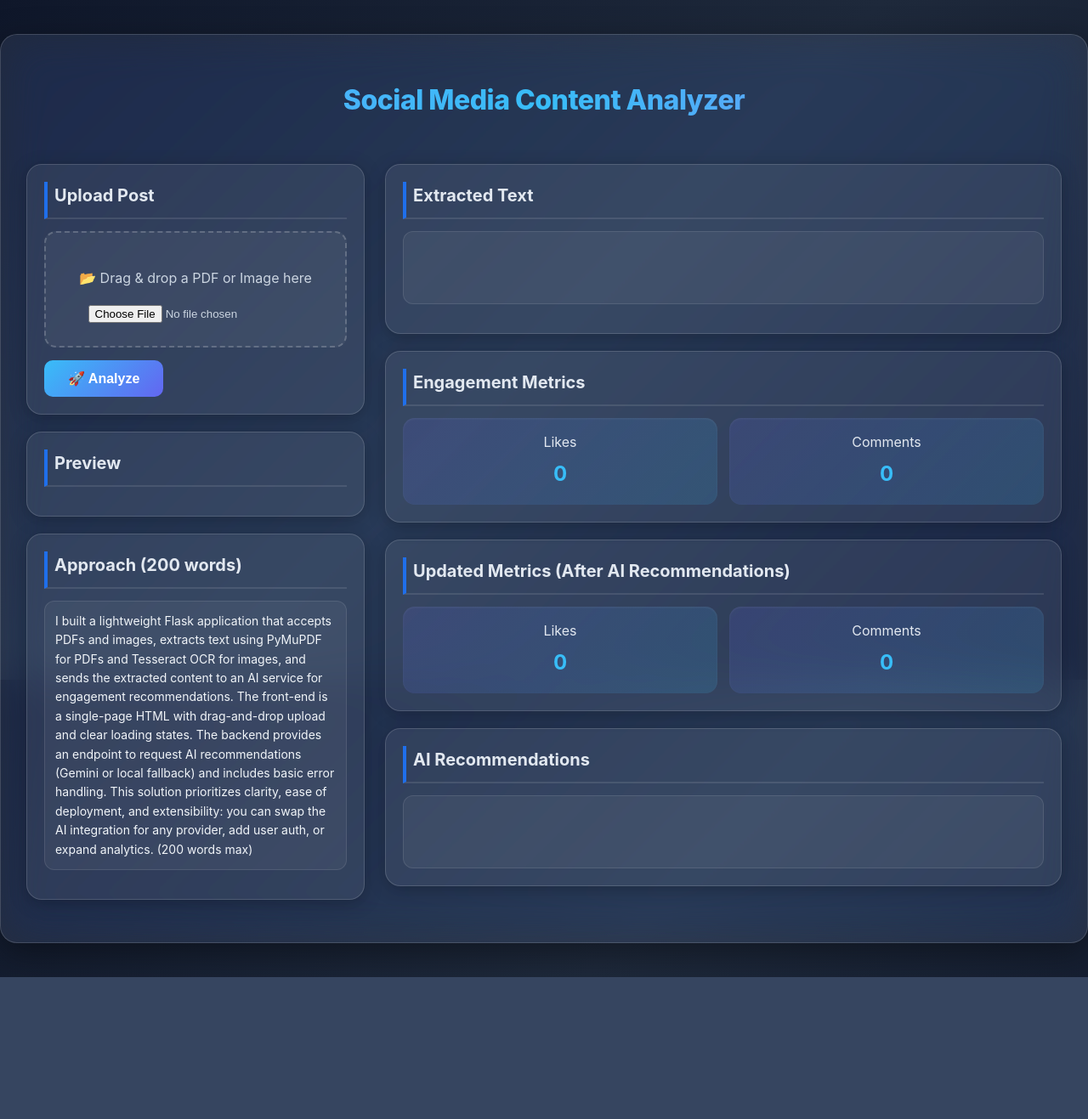
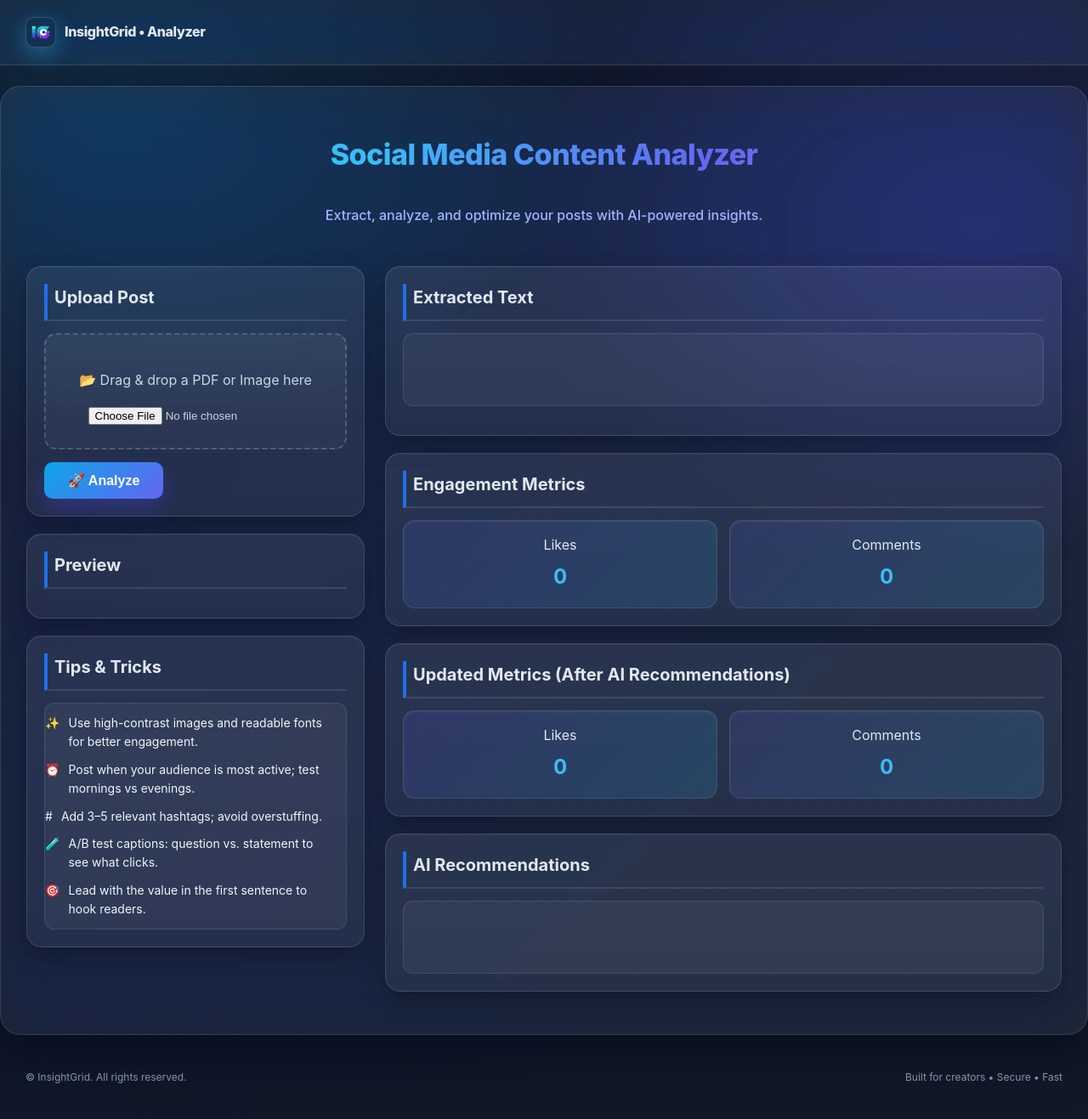
Before and after one commit to TANISHQ-SHUKLA-77/InsightGrid-Social-Content-Analytics, a Flask app: page / in a window 1280 px wide. Shown: the whole page at 85% size. Before the commit the page ends 1150 px from the top, so only its background shows below. Run offline with Flask 2, Linux system fonts and the light colour scheme.

Commit message:
Initial commit: InsightGrid project

```diff
--- a/app.py
+++ b/app.py
@@ -8,9 +8,14 @@
 import re
 from dotenv import load_dotenv
 import pytesseract
+import platform
 
-# Linux path after installation
-pytesseract.pytesseract.tesseract_cmd = r"C:\Program Files\Tesseract-OCR\tesseract.exe"
+# Configure Tesseract path from env or OS defaults
+TESSERACT_CMD_ENV = os.environ.get("TESSERACT_CMD")
+if TESSERACT_CMD_ENV:
+    pytesseract.pytesseract.tesseract_cmd = TESSERACT_CMD_ENV
+elif platform.system() == "Windows":
+    pytesseract.pytesseract.tesseract_cmd = r"C:\\Program Files\\Tesseract-OCR\\tesseract.exe"
 
 
 # Load environment variables from .env
--- /dev/null
+++ b/apt.txt
@@ -0,0 +1 @@
+tesseract-ocr
--- a/templates/index.html
+++ b/templates/index.html
@@ -10,9 +10,56 @@
       margin: 0;
       padding: 0;
       font-family: "Inter", "Segoe UI", Arial, sans-serif;
-      background: linear-gradient(135deg, #0f172a, #1e293b, #0f172a) no-repeat center center fixed;
+      background: radial-gradient(1200px 800px at 10% 10%, rgba(56,189,248,0.15), transparent 50%),
+                  radial-gradient(1000px 700px at 90% 20%, rgba(99,102,241,0.18), transparent 55%),
+                  linear-gradient(135deg, #0b1020, #0f172a 35%, #111827 75%);
       background-size: cover;
       color: #e2e8f0;
+    }
+
+    .nav {
+      position: sticky;
+      top: 0;
+      z-index: 10;
+      display: flex;
+      align-items: center;
+      justify-content: space-between;
+      max-width: 1300px;
+      margin: 0 auto;
+      padding: 20px 30px;
+      backdrop-filter: blur(20px) saturate(180%);
+      -webkit-backdrop-filter: blur(20px) saturate(180%);
+      background: rgba(255,255,255,0.06);
+      border-bottom: 1px solid rgba(255,255,255,0.12);
+    }
+
+    .brand {
+      display: flex;
+      align-items: center;
+      gap: 10px;
+      font-weight: 800;
+      letter-spacing: -0.4px;
+    }
+
+    .brand-badge {
+      width: 34px; height: 34px;
+      border-radius: 10px;
+      background: conic-gradient(from 180deg at 50% 50%, #38bdf8, #6366f1, #22d3ee, #38bdf8);
+      box-shadow: 0 8px 24px rgba(56,189,248,0.35);
+      border: 1px solid rgba(255,255,255,0.16);
+    }
+
+    .nav-cta {
+      display: inline-flex;
+      align-items: center;
+      gap: 8px;
+      padding: 10px 14px;
+      border-radius: 10px;
+      background: linear-gradient(135deg, rgba(56,189,248,0.15), rgba(99,102,241,0.15));
+      border: 1px solid rgba(255,255,255,0.12);
+      color: #e2e8f0;
+      text-decoration: none;
+      font-weight: 600;
     }
 
     .dashboard {
@@ -20,34 +67,43 @@
       grid-template-columns: 1fr 2fr;
       grid-gap: 24px;
       max-width: 1300px;
-      margin: 40px auto;
+      margin: 24px auto 40px;
       padding: 30px;
-      background: rgba(255, 255, 255, 0.08);
-      backdrop-filter: blur(25px) saturate(180%);
-      -webkit-backdrop-filter: blur(25px) saturate(180%);
-      border-radius: 20px;
-      border: 1px solid rgba(255, 255, 255, 0.15);
-      box-shadow: 0 12px 40px rgba(0,0,0,0.4);
+      background: rgba(255, 255, 255, 0.06);
+      backdrop-filter: blur(28px) saturate(180%);
+      -webkit-backdrop-filter: blur(28px) saturate(180%);
+      border-radius: 24px;
+      border: 1px solid rgba(255, 255, 255, 0.12);
+      box-shadow: 0 20px 60px rgba(2,6,23,0.55);
     }
 
     .dashboard h1 {
       grid-column: 1 / -1;
       text-align: center;
-      font-size: 32px;
+      font-size: 34px;
       font-weight: 800;
-      background: linear-gradient(90deg, #60a5fa, #38bdf8, #818cf8);
+      background: linear-gradient(90deg, #22d3ee, #38bdf8, #6366f1, #a78bfa);
       -webkit-background-clip: text;
       -webkit-text-fill-color: transparent;
-      margin-bottom: 25px;
+      margin-bottom: 8px;
       letter-spacing: -0.5px;
     }
 
+    .subtitle {
+      grid-column: 1 / -1;
+      text-align: center;
+      margin-top: 0;
+      margin-bottom: 22px;
+      color: #a5b4fc;
+      font-weight: 500;
+    }
+
     .card {
-      background: rgba(255, 255, 255, 0.07);
+      background: linear-gradient(180deg, rgba(255,255,255,0.075), rgba(255,255,255,0.05));
       border-radius: 18px;
       padding: 20px;
-      border: 1px solid rgba(255, 255, 255, 0.15);
-      box-shadow: 0 4px 20px rgba(0, 0, 0, 0.25);
+      border: 1px solid rgba(255, 255, 255, 0.12);
+      box-shadow: 0 10px 28px rgba(0, 0, 0, 0.28), inset 0 1px 0 rgba(255,255,255,0.05);
       margin-bottom: 20px;
       transition: transform 0.2s ease, box-shadow 0.2s ease;
     }
@@ -70,10 +126,10 @@
     #uploader {
       text-align: center;
       padding: 25px;
-      border: 2px dashed rgba(255, 255, 255, 0.2);
+      border: 2px dashed rgba(255, 255, 255, 0.18);
       border-radius: 14px;
       cursor: pointer;
-      background: rgba(255, 255, 255, 0.05);
+      background: linear-gradient(180deg, rgba(255,255,255,0.06), rgba(255,255,255,0.03));
       transition: border-color 0.3s, background 0.3s;
       color: #cbd5e1;
     }
@@ -88,16 +144,17 @@
       padding: 12px 28px;
       border: none;
       border-radius: 10px;
-      background: linear-gradient(135deg, #38bdf8, #6366f1);
+      background: linear-gradient(135deg, #0ea5e9, #6366f1);
       color: #fff;
       font-weight: 600;
       cursor: pointer;
       font-size: 16px;
       transition: background 0.3s, transform 0.2s;
+      box-shadow: 0 10px 24px rgba(79,70,229,0.35);
     }
 
     #uploadBtn:hover {
-      background: linear-gradient(135deg, #2563eb, #4f46e5);
+      background: linear-gradient(135deg, #0284c7, #4f46e5);
       transform: scale(1.04);
     }
 
@@ -128,11 +185,12 @@
     .metric-box {
       flex: 1;
       text-align: center;
-      background: linear-gradient(135deg, rgba(99,102,241,0.15), rgba(56,189,248,0.15));
+      background: linear-gradient(135deg, rgba(99,102,241,0.14), rgba(56,189,248,0.14));
       padding: 16px;
       border-radius: 14px;
       box-shadow: inset 0 1px 3px rgba(255, 255, 255, 0.08);
       transition: transform 0.2s;
+      border: 1px solid rgba(255,255,255,0.1);
     }
 
     .metric-box:hover {
@@ -160,23 +218,44 @@
     #loading {
       text-align: center;
       font-weight: bold;
-      color: #facc15;
+      color: #fde68a;
       margin-bottom: 10px;
+    }
+
+    .footer {
+      max-width: 1300px;
+      margin: 20px auto 40px;
+      padding: 0 30px;
+      display: flex;
+      align-items: center;
+      justify-content: space-between;
+      color: #94a3b8;
+      font-size: 12px;
+      opacity: 0.9;
     }
   </style>
 </head>
 <body>
+  <div class="nav">
+    <div class="brand">
+      <div class="brand-badge" style="background-image:url('/static/images/logo.png'); background-size:cover; background-position:center; background-color:transparent;"></div>
+      <div>InsightGrid • Analyzer</div>
+    </div>
+  </div>
   <div class="dashboard">
     <h1>Social Media Content Analyzer</h1>
+    <p class="subtitle">Extract, analyze, and optimize your posts with AI-powered insights.</p>
 
     <!-- Left column -->
     <div>
       <div class="card">
         <h2>Upload Post</h2>
         <form id="uploadForm">
-          <div id="uploader">
+          <div id="drop-area">
+            <div id="uploader">
             <p>📂 Drag & drop a PDF or Image here</p>
             <input type="file" id="fileInput" name="file" accept=".pdf,image/*" />
+            </div>
           </div>
           <button type="submit" id="uploadBtn">🚀 Analyze</button>
         </form>
@@ -192,8 +271,30 @@
       </div>
 
       <div class="card">
-        <h2>Approach (200 words)</h2>
-        <p id="approach" class="box"></p>
+        <h2>Tips & Tricks</h2>
+        <ul id="tips" class="box" style="list-style:none; padding-left:0; margin:0; display:grid; gap:10px;">
+          <li style="display:flex; gap:10px; align-items:flex-start;">
+            <span>✨</span>
+            <span>Use high-contrast images and readable fonts for better engagement.</span>
+          </li>
+          <li style="display:flex; gap:10px; align-items:flex-start;">
+            <span>⏰</span>
+            <span>Post when your audience is most active; test mornings vs evenings.</span>
+          </li>
+          <li style="display:flex; gap:10px; align-items:flex-start;">
+            <span>#</span>
+            <span>Add 3–5 relevant hashtags; avoid overstuffing.</span>
+          </li>
+          <li style="display:flex; gap:10px; align-items:flex-start;">
+            <span>🧪</span>
+            <span>A/B test captions: question vs. statement to see what clicks.</span>
+          </li>
+          <li style="display:flex; gap:10px; align-items:flex-start;">
+            <span>🎯</span>
+            <span>Lead with the value in the first sentence to hook readers.</span>
+          </li>
+        </ul>
+        <div id="approach" style="display:none"></div>
       </div>
     </div>
 
@@ -237,12 +338,19 @@
     </div>
   </div>
 
+  <div class="footer">
+    <div>© <span id="year"></span> InsightGrid. All rights reserved.</div>
+    <div>Built for creators • Secure • Fast</div>
+  </div>
+
   <script src="/static/js/app.js"></script>
   <script>
     const fileInput = document.getElementById("fileInput");
     const previewImage = document.getElementById("previewImage");
     const previewPDF = document.getElementById("previewPDF");
     const previewMessage = document.getElementById("previewMessage");
+    const yearEl = document.getElementById("year");
+    if (yearEl) { yearEl.textContent = new Date().getFullYear(); }
 
     fileInput.addEventListener("change", function () {
       const file = this.files[0];
```
Also changed, not shown: README.md, static/images/logo.png (added), 2 other files.
